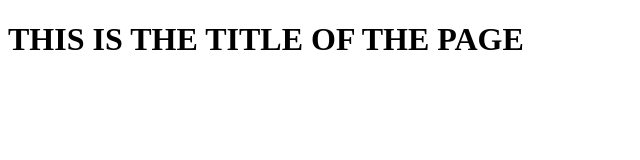
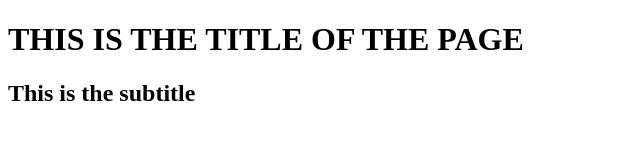
Before and after one commit to fiddly-digits/gitFirstPractice, a plain HTML site: page index.html in a window 1280 px wide. Shown: the whole page, without its empty margins (0-640 px from the left). Drawn offline with Linux system fonts and the light colour scheme.

Commit message:
Added h2 to the page

```diff
--- a/index.html
+++ b/index.html
@@ -8,6 +8,7 @@
 </head>
 <body>
     <h1>THIS IS THE TITLE OF THE PAGE</h1>
+    <h2>This is the subtitle</h2>
 
 </body>
 </html>
```
